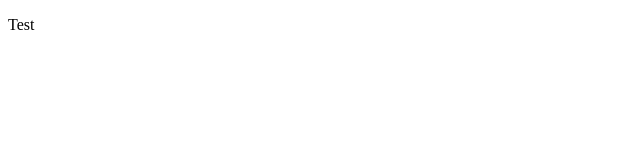
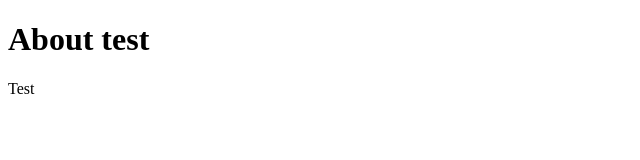
Before and after one commit to angelitodev/angelitodev, a plain HTML site: page index.html in a window 1280 px wide. Shown: the whole page, without its empty margins (0-640 px from the left). Drawn offline with Linux system fonts and the light colour scheme.

Commit message:
About test

```diff
--- a/index.html
+++ b/index.html
@@ -6,6 +6,7 @@
   <title>Angelito</title>
 </head>
 <body>
+  <h1>About test</h1>
   <p>Test</p>
 </body>
 </html>
```
